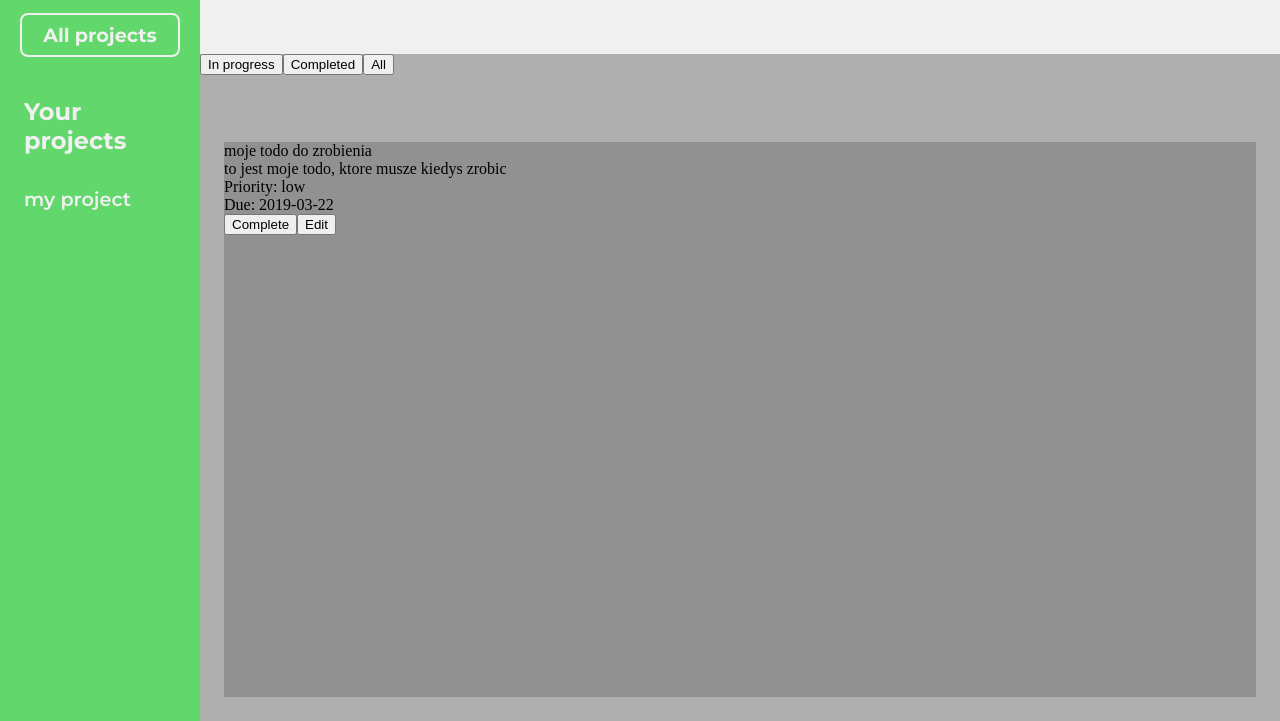
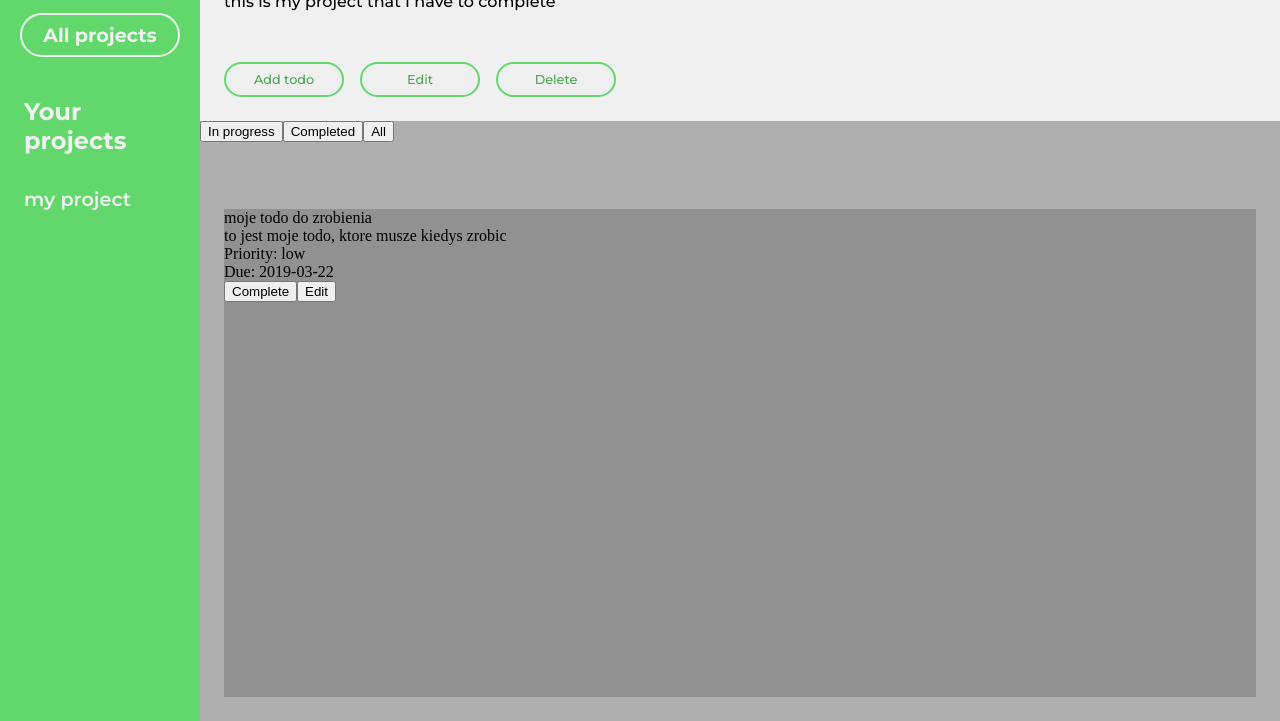
Before and after one commit to swos13/todo, a website built with webpack: page src/index.html in a window 1280 px wide. Shown: the part 79-800 px from the top of the page. Built offline with nearby package versions, Linux system fonts and the light colour scheme.

Commit message:
Style project header

```diff
--- a/src/style.css
+++ b/src/style.css
@@ -40,7 +40,7 @@ body {
     background-color: var(--green-color);
     border: 2px solid;
     border-color: var(--white-color);
-    border-radius: 8px;
+    border-radius: 24px;
     color: var(--white-color);
     padding: 0.5rem;
 }
@@ -79,12 +79,44 @@ body {
 .project-container {
     grid-column: 2 / 3;
     display: grid;
-    grid-template-rows: 1fr 5fr;
+    grid-template-rows: 1fr 3fr;
 }
 
 .project-header {
     background-color: var(--white-color);
     grid-row: 1 / 2;
+    padding: 24px;
+    display: flex;
+    flex-direction: column;
+    gap: 16px;
+}
+
+.project-name {
+    font: 700 1.6rem Montserrat, Helvetica, sans-serif;
+}
+
+.project-description {
+    font: 500 1rem Montserrat, Helvetica, sans-serif;
+}
+
+.project-buttons-container {
+    margin-top: auto;
+    display: flex;
+    gap: 16px;
+}
+
+.project-buttons-container > button {
+    font: 500 0.8rem Montserrat, Helvetica, sans-serif;
+    width: 120px;
+    padding: 0.5rem;
+    border: 2px solid;
+    border-radius: 24px;
+    border-color: var(--green-color);
+    color: var(--darker-green-color);
+}
+
+.project-buttons-container > button:active {
+    background-color: var(--grey-color);
 }
 
 .todos-container {
```
